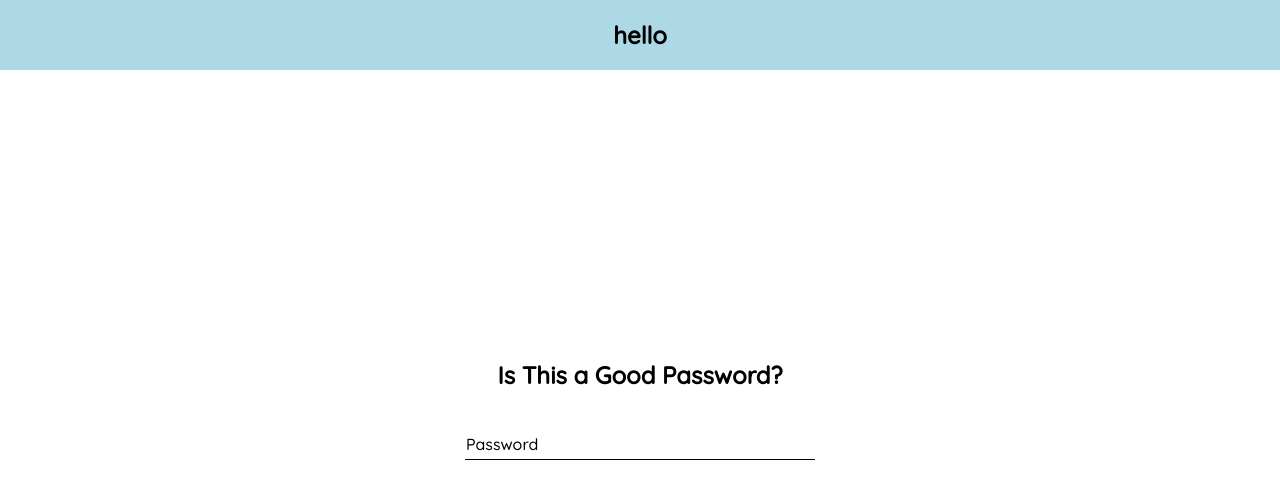
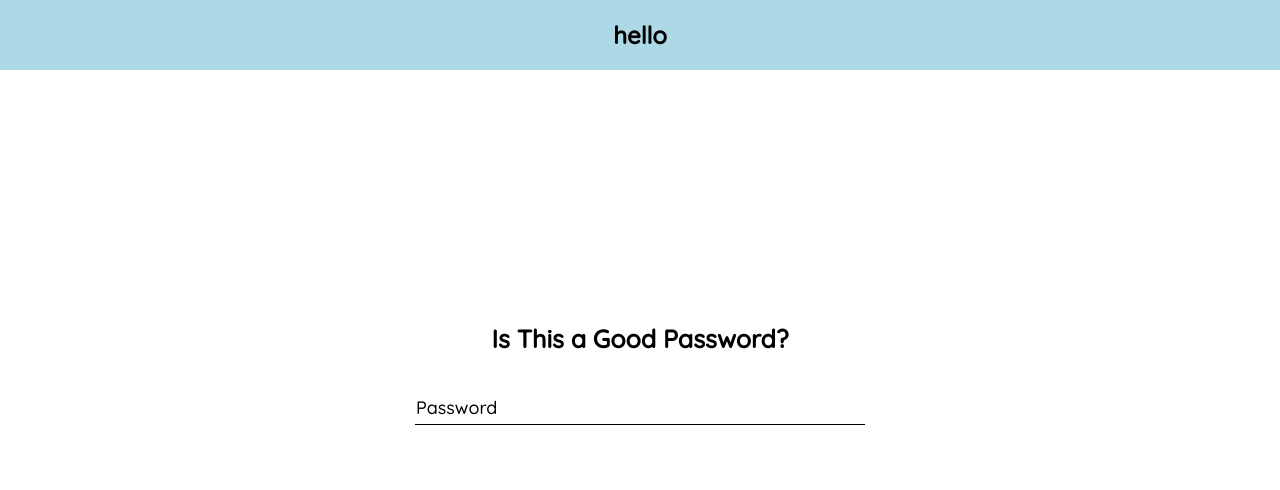
Before and after one commit to Iluvmommy/Password-Website, a React (Create React App) app: page / in a window 1280 px wide. Shown: the top 490 px of the page. Built offline with nearby package versions, Linux system fonts and the light colour scheme.

Commit message:
animations added

```diff
--- a/src/components/calc/getTime.jsx
+++ b/src/components/calc/getTime.jsx
@@ -1,4 +1,4 @@
-import commonPasswords from './info.jsx';
+import commonPasswords from "./info.jsx";
 
 function checkString(str) {
   var bool = commonPasswords.indexOf(str) > -1;
@@ -8,10 +8,8 @@ function checkString(str) {
 export default function getTime(str) {
   var time = [];
 
-    if (checkString(str))
-        time = "less than one second, ";
+  if (checkString(str)) time = "less than one second";
   else {
-
     var chars = 94;
     var rate = 2800000000;
 
@@ -37,48 +35,33 @@ export default function getTime(str) {
     var seconds = Math.floor(decimalSeconds);
 
     if (years > 0) {
-            if (years === 1)
-                time.push("1 year, ");
-            else
-                time.push(years + " years, ");
+      if (years === 1) time.push("1 year, ");
+      else time.push(years + " years, ");
     }
     if (months > 0) {
-            if (months === 1)
-                time.push("1 month, ");
-            else
-                time.push(months + " months, ");
+      if (months === 1) time.push("1 month, ");
+      else time.push(months + " months, ");
     }
     if (days > 0) {
-            if (days === 1)
-                time.push("1 day, ");
-            else
-                time.push(days + " days, ");
+      if (days === 1) time.push("1 day, ");
+      else time.push(days + " days, ");
     }
     if (hours > 0) {
-            if (hours === 1)
-                time.push("1 hour, ");
-            else
-                time.push(hours + " hours, ");
+      if (hours === 1) time.push("1 hour, ");
+      else time.push(hours + " hours, ");
     }
     if (minutes > 0) {
-            if (minutes === 1)
-                time.push("1 minute, ");
-            else
-                time.push(minutes + " minutes, ");
+      if (minutes === 1) time.push("1 minute, ");
+      else time.push(minutes + " minutes, ");
     }
     if (seconds > 0) {
-            if (seconds === 1)
-                time.push("1 second, ");
-            else
-                time.push(seconds + " seconds, ");
+      if (seconds === 1) time.push("1 second, ");
+      else time.push(seconds + " seconds, ");
     }
 
-        if (time.length <= 0)
-            time = "less than one second, ";
-        else if (time.length === 1)
-            time = time[0];
-        else
-            time = time[0] + time[1];
+    if (time.length <= 0) time = "less than one second, ";
+    else if (time.length === 1) time = time[0];
+    else time = time[0] + time[1];
 
     return time.substring(0, time.length - 2);
   }
--- a/src/components/main-content.css
+++ b/src/components/main-content.css
@@ -1,5 +1,19 @@
+@keyframes fade-in {
+  from {opacity: 0;}
+  to {opacity: 1;}
+}
+@keyframes fade-out {
+  from {opacity: 1;}
+  to {opacity: 0;}
+}
+
 .font {
   font-family: "Quicksand", sans-serif;
+  font-size: 25px;
+}
+
+.font #content-text {
+  font-size: 18px;
 }
 
 main {
@@ -13,8 +27,19 @@ main {
 #form {
   position: relative;
   height: 50px;
-  width: 350px;
+  width: 50%;
+  max-width: 450px;
+  min-width: 200px;
   overflow: hidden;
+  transition: all 0.4s ease;
+}
+
+#timeInfo {
+  width: 50%;
+  min-height: 73px;
+  display: flex;
+  justify-content: center;
+  overflow: visible;
 }
 
 #input {
@@ -68,3 +93,12 @@ input:focus + #label-line::after,
 input:valid + #label-line::after {
   transform: translateX(0%);
 }
+
+.timeValue {
+  animation: fade-in 1.6s;
+}
+
+.timeValueAfter {
+  animation: fade-out 1.2s;
+  opacity: 0;
+}
--- a/src/components/main-content.jsx
+++ b/src/components/main-content.jsx
@@ -17,8 +17,8 @@ class MainContent extends Component {
 
   render() {
     const Info = this.state.validInput ? (
-    <h1 className="text font">{getTime(document.getElementById('input').value)}</h1>
-    ) : null;
+    <h2 className="font timeValue">{getTime(document.getElementById('input').value)}</h2>
+    ) : <h2 className="font timeValueAfter">less than one second</h2>;
 
     return (
       <main>
@@ -36,7 +36,9 @@ class MainContent extends Component {
             <span id="content-text">Password</span>
           </label>
         </form>
-        {Info}
+        <div id="timeInfo">
+          {Info}
+        </div>
       </main>
     );
   }
```
Lines whose indentation alone changed are shown as unchanged.
